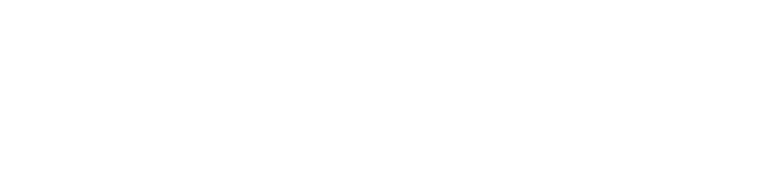
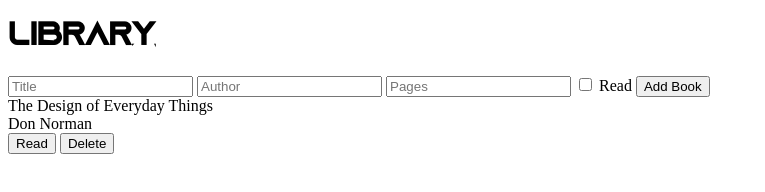
Before and after one commit to mosmn/Library, a plain HTML site: page index.html in a window 1280 px wide. Shown: the whole page, without its empty margins (0-765 px from the left). Drawn offline with Linux system fonts and the light colour scheme.

Commit message:
built the basic structure

```diff
--- a/index.html
+++ b/index.html
@@ -6,9 +6,34 @@
     <meta name="viewport" content="width=device-width, initial-scale=1.0">
     <link rel="stylesheet" href="style.css">
     <script src="main.js" defer></script>
-    <title>Document</title>
+    <title>Library</title>
 </head>
 <body>
-
+    <div class="container">
+        <div class="header">
+            <h1>Library</h1>
+        </div>
+        <div class="main">
+            <div class="form">
+                <form action="">
+                    <input type="text" placeholder="Title" required>
+                    <input type="text" placeholder="Author" required>
+                    <input type="number" placeholder="Pages" required>
+                    <input type="checkbox" id="read">
+                    <label for="read">Read</label>
+                    <input type="submit" value="Add Book">
+                </form>
+            </div>
+            <div class="book-list">
+                <div class="book">
+                    <div class="title">The Design of Everyday Things</div>
+                    <div class="author">Don Norman</div>
+                    <div class="buttons">
+                        <button class="read">Read</button>
+                        <button class="delete">Delete</button>
+                    </div>
+                </div>
+            </div>
+        </div>
 </body>
 </html>
--- a/style.css
+++ b/style.css
@@ -0,0 +1,8 @@
+@font-face {
+    font-family: 'MyFont';
+    src: url(/font/Azonix.otf);
+}
+
+h1 {
+    font-family: 'MyFont';
+}
```
Also changed, not shown: font/Azonix.otf (added).
